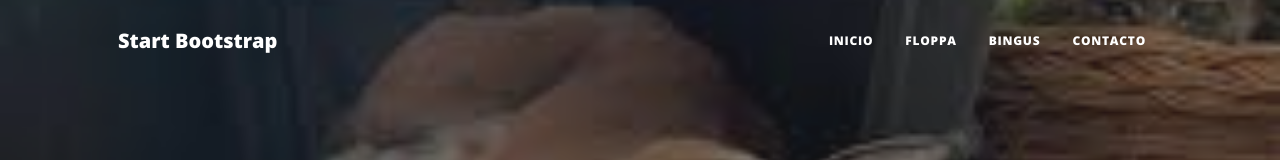
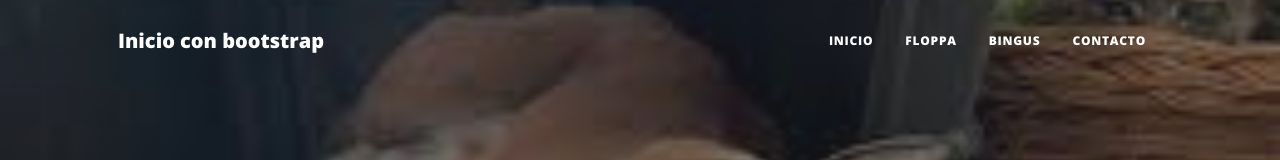
Before and after one commit to EdgarAguilarGarcia/Tarea-4, a website: page contact.html in a window 1280 px wide. Shown: the top 160 px of the page. Drawn offline with nearby package versions, Linux system fonts and the light colour scheme.

Commit message:
Update contact.html

```diff
--- a/contact.html
+++ b/contact.html
@@ -19,7 +19,7 @@
         <!-- Navigation-->
         <nav class="navbar navbar-expand-lg navbar-light" id="mainNav">
             <div class="container px-4 px-lg-5">
-                <a class="navbar-brand" href="index.html">Start Bootstrap</a>
+                <a class="navbar-brand" href="index.html">Inicio con bootstrap</a>
                 <button class="navbar-toggler" type="button" data-bs-toggle="collapse" data-bs-target="#navbarResponsive" aria-controls="navbarResponsive" aria-expanded="false" aria-label="Toggle navigation">
                     Menu
                     <i class="fas fa-bars"></i>
```
